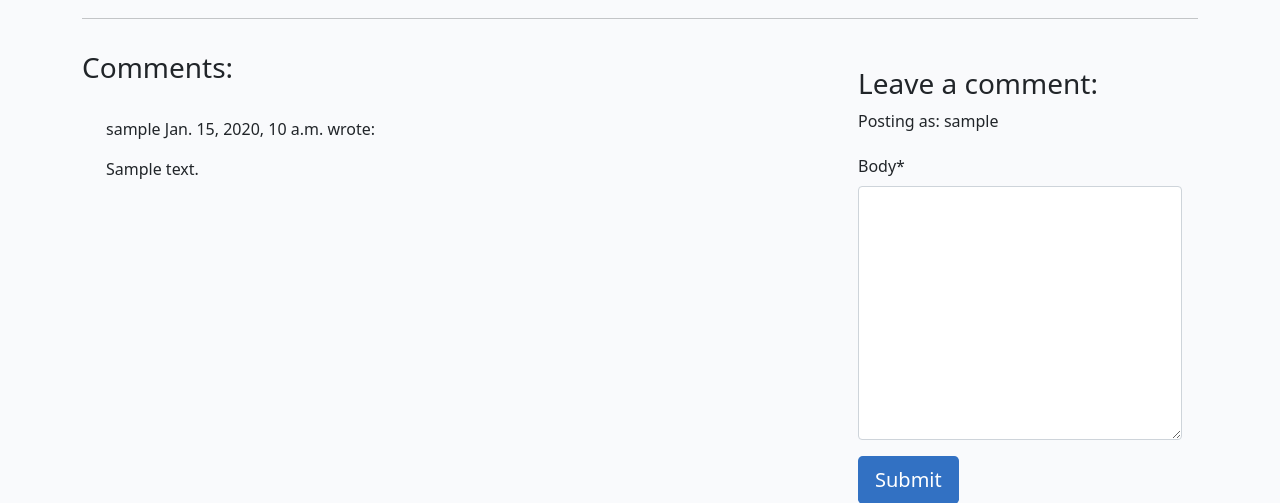
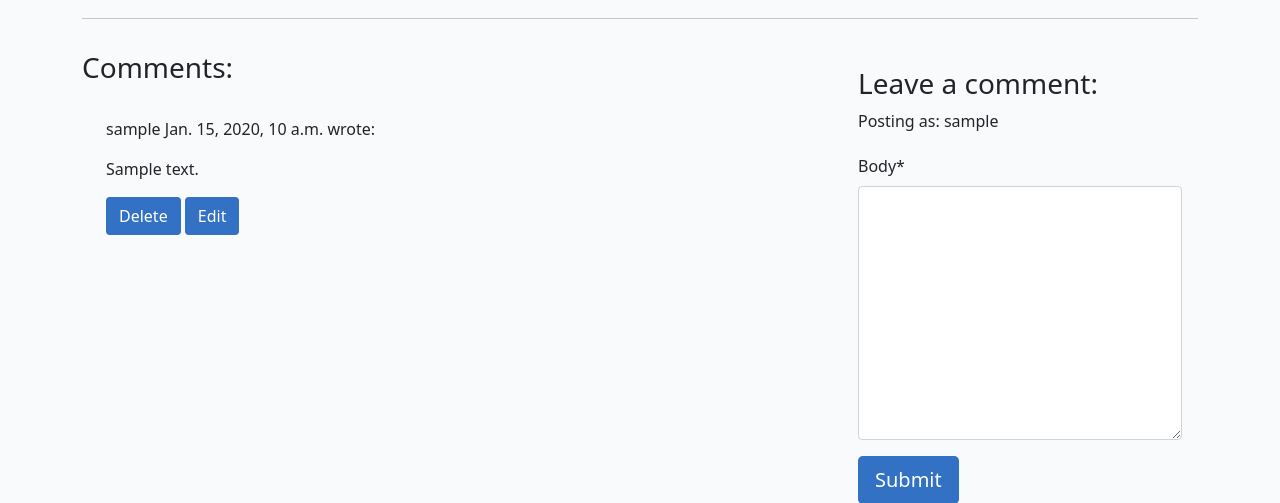
Before and after one commit to GigiLi89/pu90px, a Django app: a page that uses templates/base.html in a window 1280 px wide. Shown: the part 626-1129 px from the top of the page. Run offline with Django 5.2, Linux system fonts and the light colour scheme; a user stored in the database is signed in; tables that the repository leaves empty hold one stand-in row (values such as "Sample post"); some libraries are stand-ins or nearby versions.

Commit message:
Added edit and delete button to comment for user

```diff
--- a/album/templates/album/post_detail.html
+++ b/album/templates/album/post_detail.html
@@ -68,6 +68,10 @@
             This comment is awaiting approval
           </p>
           {% endif %}
+          {% if user.is_authenticated and comment.author == user %}
+          <button class="btn btn-delete"comment_id="{{ comment.id }}">Delete</button>
+            <button class="btn btn-edit"comment_id="{{ comment.id }}">Edit</button>
+            {% endif %}
         </div>
         <!-- Our for loop ends here -->
         {% endfor %}
@@ -94,4 +98,33 @@
   </div>
 </div>
 
+<!-- Delete confirmation modal -->
+<div class="modal fade" id="deleteModal" tabindex="-1"
+  aria-labelledby="deleteModalLabel" aria-hidden="true">
+  <div class="modal-dialog">
+    <div class="modal-content">
+      <div class="modal-header">
+        <h5 class="modal-title"
+          id="deleteModalLabel">Delete comment?</h5>
+        <button type="button" class="btn-close"
+          data-bs-dismiss="modal" aria-label="Close"></button>
+      </div>
+      <div class="modal-body">
+        Are you sure you want to delete your comment?
+        This action cannot be undone.
+      </div>
+      <div class="modal-footer">
+        <button type="button" class="btn btn-secondary"
+          data-bs-dismiss="modal">Close</button>
+        <a id="deleteConfirm" href="#" class="btn
+          btn-danger">Delete</a>
+      </div>
+    </div>
+  </div>
+</div>
+
 {% endblock content %}
+
+{% block extras %}
+<script src="{% static 'js/comments.js' %}"></script>
+{% endblock %}
--- a/album/urls.py
+++ b/album/urls.py
@@ -6,4 +6,8 @@ urlpatterns = [
     path('', views.PostList.as_view(), name='home'),
     path('<slug:slug>/', views.post_detail, name='post_detail'),
     path("category_list/<str:category>/", views.CategoryList.as_view(), name="category"),
+    path('<slug:slug>/edit_comment/<int:comment_id>',
+         views.comment_edit, name='comment_edit'),
+    path('<slug:slug>/delete_comment/<int:comment_id>',
+    views.comment_delete, name='comment_delete'),
 ]
--- a/album/views.py
+++ b/album/views.py
@@ -1,8 +1,9 @@
-from django.shortcuts import render, get_object_or_404
+from django.shortcuts import render, get_object_or_404, reverse
 from django.views import generic
-from .models import Post, Category
+from .models import Post, Category, Comment
 from .forms import CommentForm
 from django.contrib import messages
+from django.http import HttpResponseRedirect
 
 class PostList(generic.ListView):
     queryset = Post.objects.filter(status=1)
@@ -23,9 +24,9 @@ def post_detail(request, slug):
             comment.post = post
             comment.save()
             messages.add_message(
-        request, messages.SUCCESS,
-        'Thank you! Your comment is submitted and awaiting approval'
-    )
+                request, messages.SUCCESS,
+                'Thank you! Your comment is submitted and awaiting approval'
+            )
     else:
         comment_form = CommentForm()
 
@@ -53,3 +54,41 @@ class CategoryList(generic.ListView):
         # Pass categories to the template context
         context['categories'] = Category.objects.all()
         return context
+
+def comment_edit(request, slug, comment_id):
+    """
+    view to edit comments
+    """
+    if request.method == "POST":
+
+        queryset = Post.objects.filter(status=1)
+        post = get_object_or_404(queryset, slug=slug)
+        comment = get_object_or_404(Comment, pk=comment_id)
+        comment_form = CommentForm(data=request.POST, instance=comment)
+
+        if comment_form.is_valid() and comment.author == request.user:
+            comment = comment_form.save(commit=False)
+            comment.post = post
+            comment.approved = False
+            comment.save()
+            messages.add_message(request, messages.SUCCESS, 'Comment Updated!')
+        else:
+            messages.add_message(request, messages.ERROR, 'Error updating comment!')
+
+    return HttpResponseRedirect(reverse('post_detail', args=[slug]))
+
+def comment_delete(request, slug, comment_id):
+    """
+    view to delete comment
+    """
+    queryset = Post.objects.filter(status=1)
+    post = get_object_or_404(queryset, slug=slug)
+    comment = get_object_or_404(Comment, pk=comment_id)
+
+    if comment.author == request.user:
+        comment.delete()
+        messages.add_message(request, messages.SUCCESS, 'Comment deleted!')
+    else:
+        messages.add_message(request, messages.ERROR, 'You can only delete your own comments!')
+
+    return HttpResponseRedirect(reverse('post_detail', args=[slug]))
--- /dev/null
+++ b/static/js/comments.js
@@ -0,0 +1,26 @@
+const editButtons = document.getElementsByClassName("btn-edit");
+const commentText = document.getElementById("id_body");
+const commentForm = document.getElementById("commentForm");
+const submitButton = document.getElementById("submitButton");
+const deleteModal = new bootstrap.Modal(document.getElementById("deleteModal"));
+const deleteButtons = document.getElementsByClassName("btn-delete");
+const deleteConfirm = document.getElementById("deleteConfirm");
+
+
+for (let button of editButtons) {
+  button.addEventListener("click", (e) => {
+    let commentId = e.target.getAttribute("comment_id");
+    let commentContent = document.getElementById(`comment${commentId}`).innerText;
+    commentText.value = commentContent;
+    submitButton.innerText = "Update";
+    commentForm.setAttribute("action", `edit_comment/${commentId}`);
+  });
+}
+
+for (let button of deleteButtons) {
+    button.addEventListener("click", (e) => {
+      let commentId = e.target.getAttribute("comment_id");
+      deleteConfirm.href = `delete_comment/${commentId}`;
+      deleteModal.show();
+    });
+  }
--- a/static/js/script.js
+++ /dev/null
@@ -1 +0,0 @@
-console.log("PU90PX");
--- a/templates/base.html
+++ b/templates/base.html
@@ -127,6 +127,9 @@
         integrity="sha384-gtEjrD/SeCtmISkJkNUaaKMoLD0//ElJ19smozuHV6z3Iehds+3Ulb9Bn9Plx0x4" crossorigin="anonymous">
         </script>
     <script src="{% static 'js/script.js' %}"></script>
+
+    {% block extras %}
+    {% endblock %}
 </body>
 
 </html>
```
